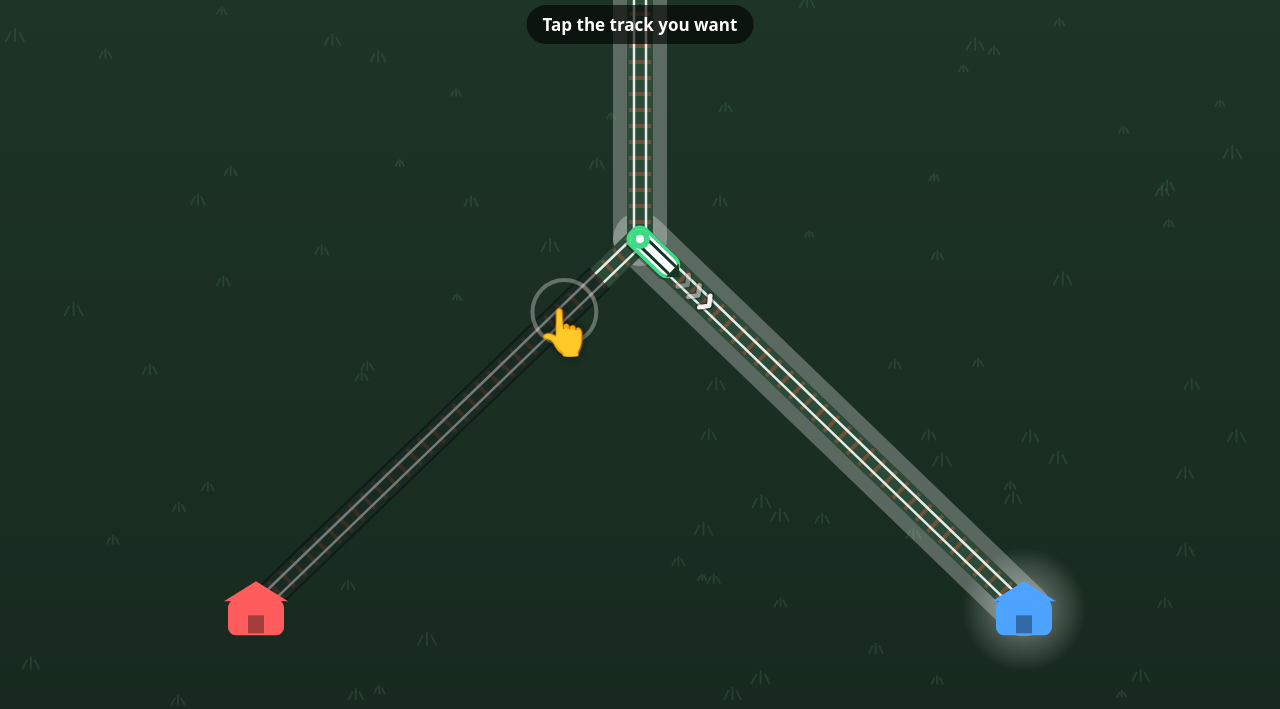
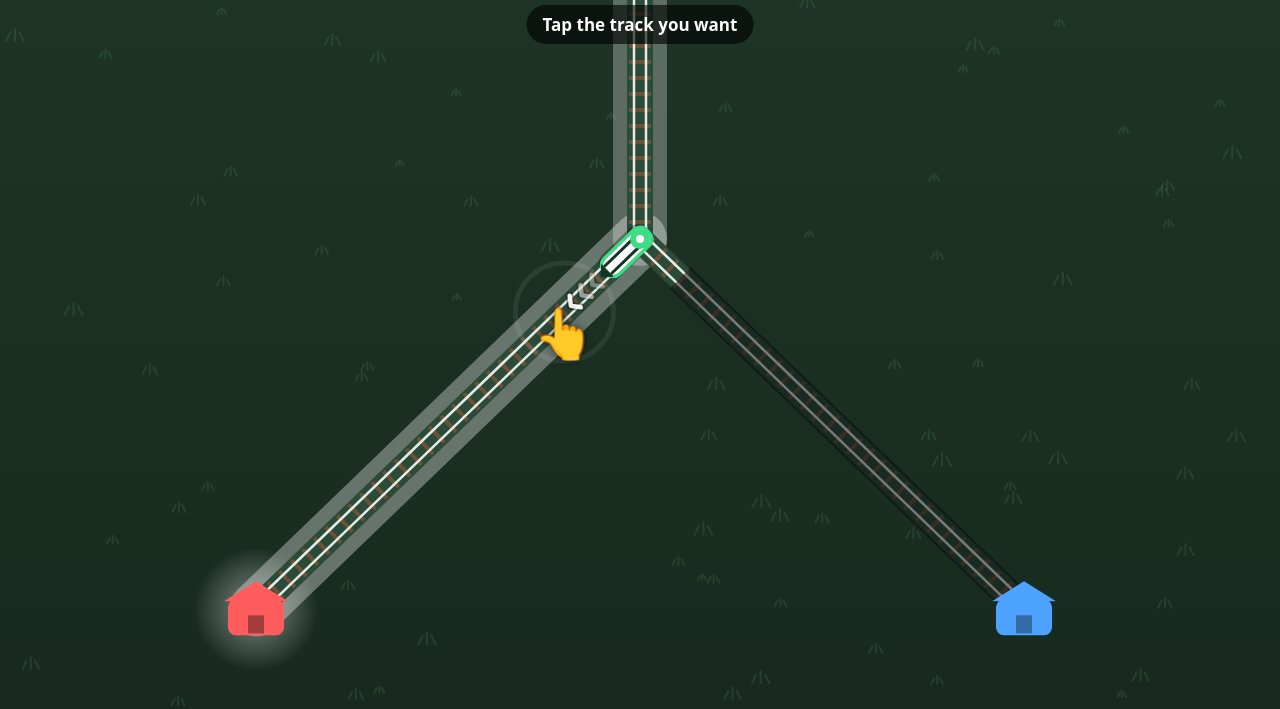
Before and after one commit to Mikialanam/game-prototypes, a plain HTML site: page games/train-switcher/train-switcher.html in a window 1280 px wide. Both pictures are taken after a click on the button "Start". Shown: the part 91-800 px from the top of the page. Drawn offline with Linux system fonts and the light colour scheme.

Commit message:
Train Switcher: first-time tutorial hand demonstrates one switch flip, then disappears
Co-Authored-By: Claude Opus 5.5 <noreply@anthropic.com>
Claude-Session: https://claude.ai/code/session_01XiomFM3wpLbNwSrWTT83uq

```diff
--- a/games/train-switcher/train-switcher.html
+++ b/games/train-switcher/train-switcher.html
@@ -244,12 +244,15 @@ const DEFAULT_CONTROLS       = 'rail';
 const SWITCH_MOVE_TIME       = 0.3;  // seconds a switch takes to swing across, so you can see what your tap did (all modes)
 const RAIL_TAP_WIDTH         = 56;   // px either side of a branch's centre line that counts as tapping that branch (rail mode)
 const HUB_TAP_R              = 40;   // px: tapping the switch itself, not clearly on either branch, flips it (rail mode)
-const POINTS_LEN             = 46;
+const POINTS_LEN             = 46;   // px: length of the moving piece of track at each switch (rail and lever modes)
 const LEVER_SIZE             = 1;    // lever scale (1 = base 50px wide, knob 26px across on a 360px-wide phone)
 const LEVER_TILT             = 34;   // degrees the lever leans left or right: it leans the way the track goes
 const LEVER_TAP_R            = 50;   // px: a tap or drag starting this close to a lever moves it (nearest lever wins)
-const LEVER_DRAG             = 14;
-const HINT_WAIT              = 2.2;  // seconds the first vehicle waits on level 1 while the first-time hint shows   // px a finger must slide sideways to push the lever over   // px: length of the moving piece of track at each switch (rail and lever modes)
+const LEVER_DRAG             = 14;   // px a finger must slide sideways to push the lever over
+// First-time tutorial (level 1, per control mode, until level 1 has been won once in that mode): one hand glides in, shows a single
+// switch flip with the selected control (the switch really moves), then fades away. Times in seconds from the start of level 1.
+const TUTORIAL               = { start: 0.5, arrive: 1.3, press: 1.9, leave: 3.1, gone: 3.7 };
+const HINT_WAIT              = 3.4;  // seconds the first vehicle waits on level 1 while the tutorial plays
 const SOUND_ON               = true;   // false = no sound at all (players can also turn sound off in Settings)
 // =====================================================
 
@@ -315,7 +318,7 @@ const SOUND_ON               = true;   // false = no sound at all (players can a
 
   // ---------- state ----------
   let phase = 'menu', level = 1, cfg, nodes, switches, trains, spawned, delivered, spawnT, last, crashAt, flashes;
-  let hintOn = false, firstColour = null;                                // first-time hint (level 1 only, once per control mode)
+  let hintOn = false, firstColour = null, tut = null;                    // first-time tutorial (level 1 only): tut = { t, spot, flipped }
   let gesture = null;                                                    // a finger held on a lever (lever mode)
   let paused = false, clock = 0, ripples = [], decor = [], card = null;  // card: what the win / fail card is showing
   let swR = 40, tapR = TAP_RADIUS, stS = 1;                              // switch radius, tap reach, station scale: worked out from the screen
@@ -445,7 +448,7 @@ const SOUND_ON               = true;   // false = no sound at all (players can a
   const hintSeen = () => !!(load().hints || {})[ctrlName];
   function start(n) {
     level = n; buildLevel(); phase = 'play'; paused = false; card = null; gesture = null;
-    hintOn = level === 1 && !hintSeen(); firstColour = null;
+    hintOn = level === 1 && !hintSeen(); firstColour = null; tut = hintOn ? { t: -TUTORIAL.start } : null;
     if (hintOn) {   // the first vehicle waits a moment, and the first switch starts the wrong way for it, so the hint shows a move that matters
       const st = Object.values(nodes).filter(k => k.kind === 'station'), target = st[Math.floor(Math.random() * st.length)], s1 = nodes[nodes.e.next[0]];
       firstColour = target.colour; s1.state = s1.anim = 1 - branchFor(s1, firstColour); spawnT = HINT_WAIT;
@@ -453,15 +456,15 @@ const SOUND_ON               = true;   // false = no sound at all (players can a
     ['startOv', 'winOv', 'failOv', 'themeOv'].forEach(id => $(id).classList.remove('show'));
   }
 
-  function flip(sw) {
+  function flip(sw, demo = false) {
     if (phase !== 'play') return;
+    if (!demo && tut) { tut = null; hintOn = false; }   // the player moved a switch themselves: the hand gets out of the way
     if (occupied(sw)) {
       if (D.crash) { const p = P(sw.id); crash(p.x, p.y); }
       else { sw.shake = 1; beep(130, .14, 'square', .07); buzz([25, 30, 25]); }   // gentle rule: it shakes, says no, and stays put
       return;
     }
     sw.state = 1 - sw.state; sw.pulse = 1; clack(); buzz(6);
-    if (hintOn) { hintOn = false; const s = load(); s.hints = s.hints || {}; s.hints[ctrlName] = true; save(s); }   // they've done it once: no more hint for this mode
   }
 
   // rail mode: the player tapped branch i of a switch. If it already goes that way, just say "yes, this way".
@@ -482,6 +485,8 @@ const SOUND_ON               = true;   // false = no sound at all (players can a
   function fail(kind) { card = { kind }; renderCard(); $('failOv').classList.add('show'); }
   function win() {
     phase = 'win';
+    if (level === 1) { const s = load(); s.hints = s.hints || {}; s.hints[ctrlName] = true; save(s); }   // level 1 won in this mode: no more tutorial for it
+    tut = null; hintOn = false;
     const s = load(); s.bests = s.bests || {}; const isBest = level > (s.bests[diffName] || 0); if (isBest) s.bests[diffName] = level; save(s); updatePill();
     card = { kind: 'win', isBest }; renderCard();
     const nb = $('winNew'); nb.classList.remove('pop'); void nb.offsetWidth; if (isBest) nb.classList.add('pop');
@@ -584,7 +589,7 @@ const SOUND_ON               = true;   // false = no sound at all (players can a
     document.querySelectorAll('.cpicker .pick').forEach(b => { const on = b.dataset.ctrl === name; b.classList.toggle('on', on); b.setAttribute('aria-pressed', on); });
     $('howTo').textContent = C.how;
     if (nodes) measure();
-    if (phase === 'play' && level === 1) hintOn = !hintSeen();
+    if (phase === 'play' && level === 1) { hintOn = !hintSeen(); tut = hintOn ? { t: 0 } : null; }
     return true;
   }
   document.querySelectorAll('.cpicker').forEach(box => {
@@ -611,11 +616,12 @@ const SOUND_ON               = true;   // false = no sound at all (players can a
   $('hintsAgain').addEventListener('click', () => { const s = load(); delete s.hints; save(s); resetHint();
     $('hintsAgain').textContent = 'Hints will show on level 1 ✓'; beep(600, .06); });
 
-  function resetHint() { if (phase === 'play' && level === 1) hintOn = true; }
+  function resetHint() { if (phase === 'play' && level === 1) { hintOn = true; tut = { t: 0 }; } }
   // ---------- loop ----------
   function frame(now) {
     const dt = Math.min(.05, (now - (last || now)) / 1000); last = now; clock += dt;
     if (phase === 'play' && !paused) {
+      tutorialStep(dt);
       spawnT -= dt;
       if (spawned < cfg.trains && spawnT <= 0) { spawn(); spawnT = cfg.gap; }
       for (const t of [...trains]) {
@@ -848,7 +854,7 @@ const SOUND_ON               = true;   // false = no sound at all (players can a
     ctx.restore();
     ctx.fillStyle = '#1d1d1d'; circle(x, y, 5 * k); ctx.fill();                                                                // pivot
   }
-  // first-time hint: where to put a finger for the move the next vehicle needs (null when the switch is already right)
+  // first-time tutorial: where the hand shows the move the first vehicle needs (null when the switch is already right)
   function hintSpot() {
     if (!hintOn || phase !== 'play') return null;
     const s = nodes[nodes.e.next[0]], A = P(s.id);
@@ -856,26 +862,48 @@ const SOUND_ON               = true;   // false = no sound at all (players can a
     const colour = next ? next.colour : firstColour; if (!colour) return null;
     const want = branchFor(s, colour); if (want < 0 || want === s.state) return null;
     if (ctrlName === 'rail') { const B = P(s.next[want]), len = Math.hypot(B.x - A.x, B.y - A.y), k = Math.min(.45, 105 / len);
-      return { x: A.x + (B.x - A.x) * k, y: A.y + (B.y - A.y) * k, slide: 0 }; }
-    if (ctrlName === 'lever') return { x: s.lv.x, y: s.lv.y - leverR() * 1.1, slide: P(s.next[want]).x > P(s.next[s.state]).x ? 1 : -1 };
-    return { x: A.x + swR * .25, y: A.y + swR * .25, slide: 0 };
+      return { s, want, x: A.x + (B.x - A.x) * k, y: A.y + (B.y - A.y) * k, slide: 0 }; }
+    if (ctrlName === 'lever') return { s, want, x: s.lv.x, y: s.lv.y - leverR() * 1.1, slide: P(s.next[want]).x > P(s.next[s.state]).x ? 1 : -1 };
+    return { s, want, x: A.x + swR * .25, y: A.y + swR * .25, slide: 0 };
+  }
+  // The tutorial's clock: it waits until there is a move worth showing, then plays once. At TUTORIAL.press the switch really flips
+  // (same movement, glow and clack as a player's flip); after TUTORIAL.gone the hand is gone for good.
+  function tutorialStep(dt) {
+    if (!tut) return;
+    if (!tut.spot) { if (tut.t < 0) { tut.t += dt; return; } tut.spot = hintSpot(); if (!tut.spot) return; }
+    const before = tut.t; tut.t += dt;
+    const flipAt = TUTORIAL.press + (tut.spot.slide ? .15 : 0);
+    if (!tut.flipped && before < flipAt && tut.t >= flipAt) {
+      tut.flipped = true; const s = tut.spot.s;
+      if (s.state !== tut.spot.want) { if (ctrlName === 'rail') s.flash = { i: tut.spot.want, t: 0 }; if (!tut.spot.slide) ripples.push({ x: tut.spot.x, y: tut.spot.y, t: 0, hit: true }); flip(s, true); }
+    }
+    if (tut.t >= TUTORIAL.gone) { tut = null; hintOn = false; }
   }
   function drawHint() {
-    const h = hintSpot(), cap = $('hint');
-    cap.classList.toggle('show', !!h);
-    if (!h) return;
+    const cap = $('hint'), h = tut && tut.spot, t = tut ? tut.t : -1, on = !!h && t < TUTORIAL.leave + .3;
+    cap.classList.toggle('show', on);
+    if (!h || t < 0) return;
     const txt = C.hint.replace('{one}', T.one); if (cap.textContent !== txt) cap.textContent = txt;
-    const k = (clock % 1.4) / 1.4;                                   // one "tap" (or one push) every 1.4 seconds
-    const press = k < .5 ? Math.sin(k / .5 * Math.PI) : 0, slide = h.slide ? Math.min(1, k / .6) * 30 * h.slide : 0;
-    if (!h.slide) { ctx.strokeStyle = `rgba(255,255,255,${(1 - k) * .9})`; ctx.lineWidth = 4; circle(h.x, h.y, 10 + k * 34); ctx.stroke(); }
-    else { ctx.globalAlpha = .9; ctx.strokeStyle = '#ffffff'; ctx.lineWidth = 5; ctx.lineCap = 'round';      // a curved "push this way" arrow
-      const cx = h.x, cy = h.y + 30, R = 50, end = .6, tx = Math.cos(end) * h.slide, ty = Math.sin(end);                 // arc over the knob, head at the far end
+    const U = TUTORIAL, sm = k => { k = Math.max(0, Math.min(1, k)); return k * k * (3 - 2 * k); };
+    // glide in from the lower corner, press (or push the lever over), wait so the move can be seen, then lift away and fade
+    const inK = sm(t / (U.arrive)), outK = sm((t - U.leave) / (U.gone - U.leave));
+    const sx = W * .85, sy = H * .95, x = sx + (h.x - sx) * inK, y = sy + (h.y - sy) * inK - outK * 30;
+    const pk = (t - (U.press - .25)) / .5, press = pk > 0 && pk < 1 ? Math.sin(pk * Math.PI) : 0;
+    const slide = h.slide ? sm((t - (U.press - .2)) / .5) * 32 * h.slide : 0;
+    const alpha = Math.min(1, t / .3) * (1 - outK);
+    if (h.slide && t >= U.arrive - .2 && t < U.press + .4) {                                  // a curved "push this way" arrow over the knob
+      ctx.globalAlpha = .9 * alpha; ctx.strokeStyle = '#ffffff'; ctx.lineWidth = 5; ctx.lineCap = 'round';
+      const cx = h.x, cy = h.y + 30, R = 50, end = .6, tx = Math.cos(end) * h.slide, ty = Math.sin(end);
       const ex = cx + Math.sin(end) * R * h.slide, ey = cy - Math.cos(end) * R;
       ctx.beginPath(); ctx.arc(cx, cy, R, -Math.PI / 2 - end, -Math.PI / 2 + end); ctx.stroke();
       ctx.beginPath(); ctx.moveTo(ex - tx * 11 - ty * 9 * h.slide, ey - ty * 11 + tx * 9 * h.slide); ctx.lineTo(ex + tx * 3, ey + ty * 3);
-      ctx.lineTo(ex - tx * 11 + ty * 9 * h.slide, ey - ty * 11 - tx * 9 * h.slide); ctx.stroke(); ctx.globalAlpha = 1; }
-    ctx.save(); ctx.translate(h.x + slide, h.y + 4 + press * 6); ctx.scale(1 - press * .12, 1 - press * .12);
-    ctx.font = '46px system-ui, "Apple Color Emoji", "Segoe UI Emoji", "Noto Color Emoji", sans-serif'; ctx.textAlign = 'center'; ctx.textBaseline = 'top';
+      ctx.lineTo(ex - tx * 11 + ty * 9 * h.slide, ey - ty * 11 - tx * 9 * h.slide); ctx.stroke(); ctx.globalAlpha = 1;
+    }
+    if (!h.slide && t >= U.arrive && t < U.press) {                                            // "tap here" ring while the hand hovers
+      const k = ((t - U.arrive) % .6) / .6; ctx.strokeStyle = `rgba(255,255,255,${(1 - k) * .8})`; ctx.lineWidth = 4; circle(h.x, h.y, 10 + k * 30); ctx.stroke();
+    }
+    ctx.save(); ctx.globalAlpha = alpha; ctx.translate(x + slide, y + 4 + press * 7); ctx.scale(1 - press * .14, 1 - press * .14);
+    ctx.font = '50px system-ui, "Apple Color Emoji", "Segoe UI Emoji", "Noto Color Emoji", sans-serif'; ctx.textAlign = 'center'; ctx.textBaseline = 'top';
     ctx.shadowColor = 'rgba(0,0,0,.55)'; ctx.shadowBlur = 8; ctx.fillText('👆', 0, -4); ctx.restore();
   }
   function drawSwitch(s, L) {
@@ -1003,7 +1031,8 @@ const SOUND_ON               = true;   // false = no sound at all (players can a
   window.__trains = { get phase() { return phase; }, get level() { return level; },
     get theme() { return themeName; }, setTheme(name) { return setTheme(name); },
     get difficulty() { return diffName; }, setDifficulty(name) { return setDifficulty(name); }, get crash() { return D.crash; }, get speed() { return speedName; }, setSpeed(name) { return setSpeed(name); }, cfg(n) { return levelCfg(n); },
-    get hint() { const h = hintSpot(); return { on: hintOn, spot: h && { x: cv.getBoundingClientRect().left + h.x, y: cv.getBoundingClientRect().top + h.y, slide: h.slide }, caption: $('hint').classList.contains('show') ? $('hint').textContent : '' }; },
+    get hint() { const h = tut && tut.spot, r = cv.getBoundingClientRect(); return { on: hintOn, t: tut ? tut.t : null, flipped: !!(tut && tut.flipped),
+      spot: h ? { x: r.left + h.x, y: r.top + h.y, slide: h.slide } : null, caption: $('hint').classList.contains('show') ? $('hint').textContent : '' }; },
     _switch(id) { return nodes[id]; }, get route() { return activeRoute(); }, get sound() { return soundOn(); }, get soundsPlayed() { return soundsPlayed; },   // tests only: set a switch's starting position
     get controls() { return ctrlName; }, setControls(name) { return setControls(name); },
     get paused() { return paused; }, start(n) { start(Math.max(1, n | 0)); },
```
Also changed, not shown: 1 other file.
